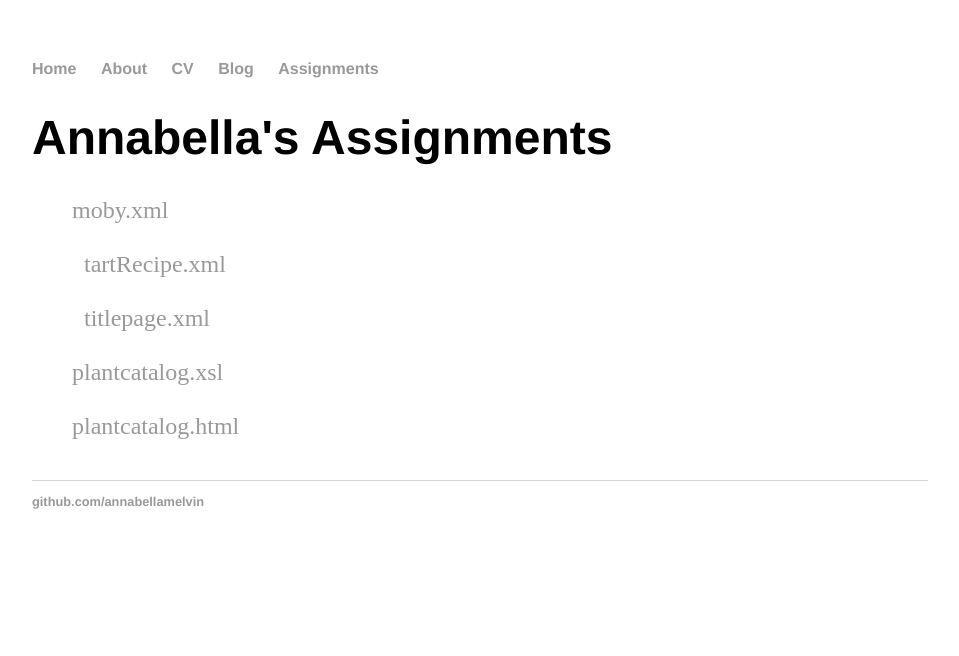
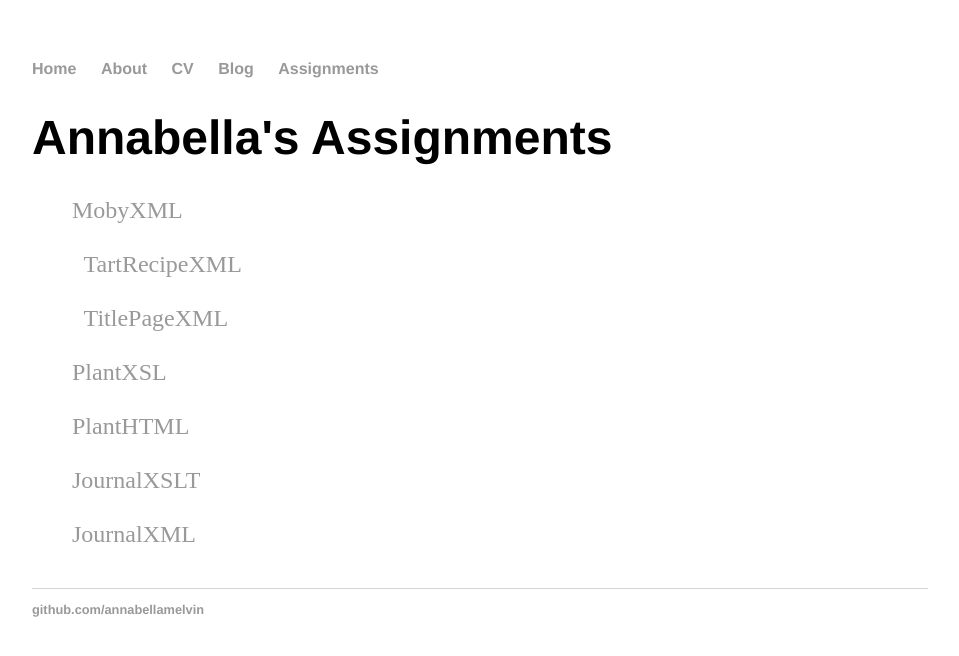
Before and after one commit to annabellamelvin/annabellamelvin.github.io, a Jekyll site: the page built from assignments/index.html, in a window 1280 px wide. Shown: the top 656 px of the page, without its empty margins (160-1119 px from the left). Built offline with Jekyll 4.4.1, drawn with Linux system fonts in a browser that asks for light colours.

Commit message:
Update index.html

```diff
--- a/assignments/index.html
+++ b/assignments/index.html
@@ -5,18 +5,22 @@ title: "Annabella's Assignments"
 	<h1>{{ page.title }}</h1>
 	<ul class="posts">
 
-		<a href="moby.xml"> moby.xml</a><br></br>
-		<a href="tartRecipe.xml"> tartRecipe.xml</a><br></br>
-		<a href="titlepage.xml"> titlepage.xml</a><br></br>
-		<a href="plantcatalog.xsl"> plantcatalog.xsl</a><br></br>
-		<a href="plantcatalog.html"> plantcatalog.html</a>
+		<a href="moby.xml"> MobyXML</a><br></br>
+		<a href="tartRecipe.xml"> TartRecipeXML</a><br></br>
+		<a href="titlepage.xml"> TitlePageXML</a><br></br>
+		<a href="plantcatalog.xsl"> PlantXSL</a><br></br>
+		<a href="plantcatalog.html"> PlantHTML</a><br></br>
+		<a href="journal_r.xsl"> JournalXSLT</a><br></br>
+		<a href="research_journals2.xml"> JournalXML</a>
 
 		{% for post in site.homework %}
 		<li><span>{{ post.date | date_to_string }}</span> » <a href="{{/moby.xml}}" title="{{moby.xml }}">{{moby.xml}}</a>
 		<span>{{ post.date | date_to_string }}</span> » <a href="{{/tartRecipe.xml}}" title="{{tartRecipe.xml}}">{{tartRecipe.xml}}</a>
 		<span>{{ post.date | date_to_string }}</span> » <a href="{{/titlepage.xml}}" title="{{titlepage.xml}}">{{titlepage.xml}}</a>
 		<span>{{ post.date | date_to_string }}</span> » <a href="{{/plantcatalog.xsl}}" title="{{plantcatalog.xsl}}">{{plantcatalog.xsl}}</a>
-		<span>{{ post.date | date_to_string }}</span> » <a href="{{/plantcatalog.html}}" title="{{plantcatalog.html}}">{plantcatalog.html}}</a></li>
+		<span>{{ post.date | date_to_string }}</span> » <a href="{{/plantcatalog.html}}" title="{{plantcatalog.html}}">{plantcatalog.html}}</a>
+		<span>{{ post.date | date_to_string }}</span> » <a href="{{/journal_r.xsl}}" title="{{journal_r.xsl}}">{{JournalXSLT}}</a>
+		<span>{{ post.date | date_to_string }}</span> » <a href="{{/research_journals2.xml}}" title="{{research_journals2.xml}}">{plantcatalog.html}}</a></li>
 
 	  {% endfor %}
 		</ul>
```
